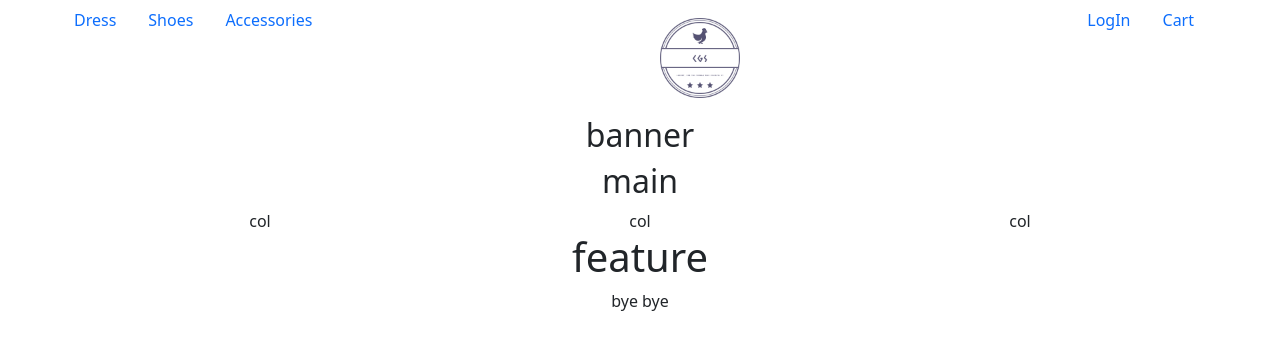
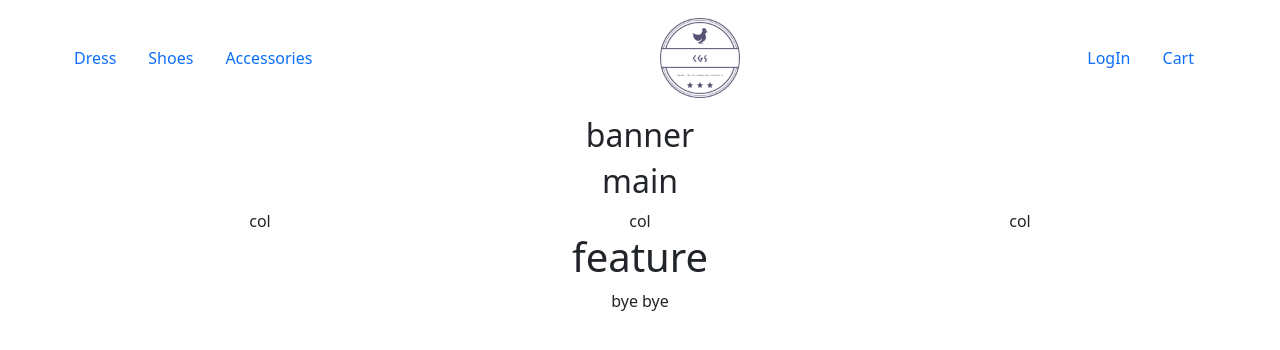
Before and after one commit to shiory602/ecommerceshoppingwebsite, a React (Create React App) app: page / in a window 1280 px wide. Shown: the top 350 px of the page. Built offline with nearby package versions, Linux system fonts and the light colour scheme.

Commit message:
set align-items

```diff
--- a/src/components/Header.jsx
+++ b/src/components/Header.jsx
@@ -5,7 +5,7 @@ export default function Header () {
     return (
         <>
         <ul className="nav d-flex justify-content-between">
-            <li className="nav-item row">
+            <li className="nav-item row align-items-center">
                 <a className="nav-link active col" aria-current="page" href="#">
                     <span classNameName="mx-3">Dress</span>
                 </a>
@@ -21,7 +21,7 @@ export default function Header () {
                     <img src={logo} width="100px" alt="logo" />
                 </a>
             </li>
-            <li className="nav-item row">
+            <li className="nav-item row align-items-center">
             <a className="nav-link active col" aria-current="page" href="#">
                     <span classNameName="mx-3 p-2">LogIn</span>
                 </a>
```
